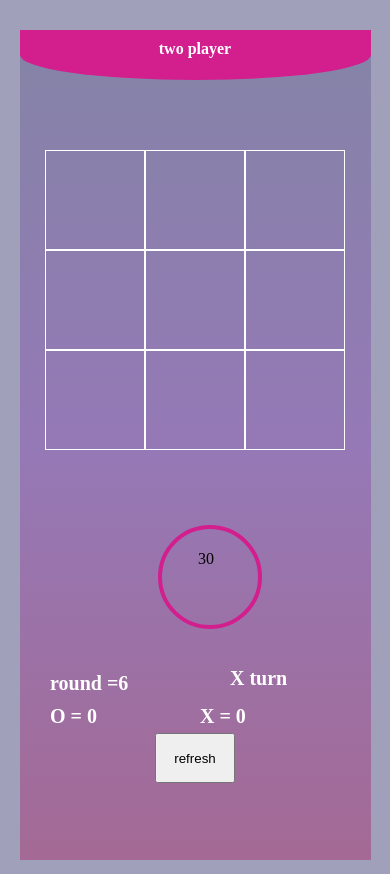
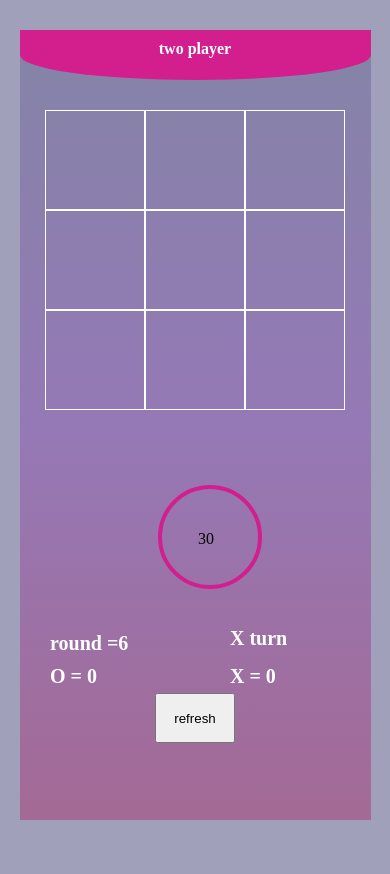
Before and after one commit to azam-jafarisales/tictactoe, a plain HTML site: page tictactoe.html in a window 390 px wide. Drawn offline with nearby package versions, Linux system fonts and the light colour scheme.

Commit message:
reedited

```diff
--- a/asset/css file/xo-style.css
+++ b/asset/css file/xo-style.css
@@ -218,7 +218,7 @@ li{
     .maincontent {
         width: 300px;
         height: 300px;
-        margin-top: 120px;
+        margin-top: 80px;
     }
 
     span {
@@ -249,8 +249,13 @@ li{
         font-size: 60px;
     }
 
+    .record {
+        width: 100%;
+        justify-content: space-between;
+    }
+
     .record span {
-        width: 100%;
+        width: 40%;
         height: 40%;
         font-size: 20px;
     }
@@ -265,7 +270,7 @@ li{
 
     .countdown {
         left: 51%;
-        top: 25%;
+        top: 30%;
     }
 }
 
```
